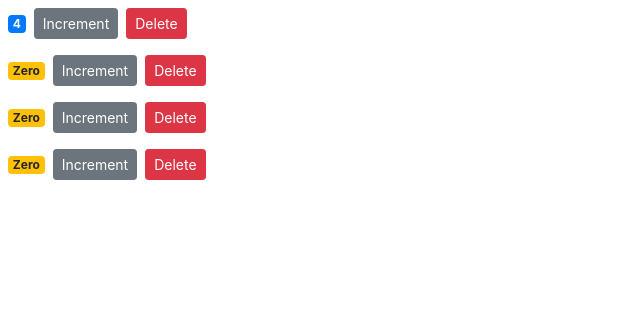
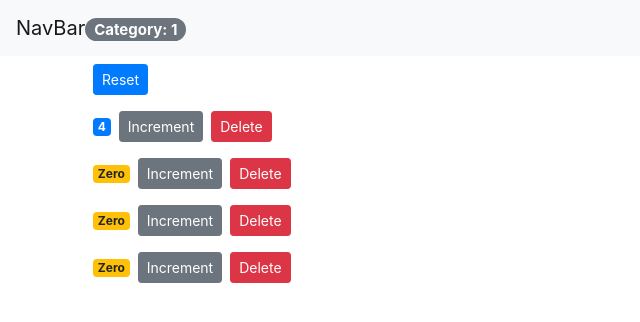
Before and after one commit to andrewguo24/react-shopping-cart, a React (Create React App) app: page / in a window 1280 px wide. Shown: the top 322 px of the page, without its empty margins (0-640 px from the left). Built offline with nearby package versions, Linux system fonts and the light colour scheme.

Commit message:
added navbar and category

```diff
--- a/src/App.js
+++ b/src/App.js
@@ -1,26 +1,61 @@
 import React, { Component } from "react";
-import logo from "./logo.svg";
 import "./App.css";
+import NavBar from "./components/navbar";
+import Counters from "./components/counters";
 
 class App extends Component {
+  state = {
+    counters: [
+      { name: "item 1", id: 1, value: 4 },
+      { name: "item 2", id: 2, value: 0 },
+      { name: "item 3", id: 3, value: 0 },
+      { name: "item 4", id: 4, value: 0 }
+    ]
+  };
+
+  handleDelete = counterId => {
+    // console.log("Event Handler Called", counterId);
+    const counters = this.state.counters.filter(
+      counter => counter.id !== counterId
+    );
+    this.setState({
+      counters
+    });
+  };
+
+  handleReset = () => {
+    const counters = this.state.counters.map(counter => {
+      counter.value = 0;
+      return counter;
+    });
+    this.setState({ counters });
+  };
+
+  handleIncrement = counter => {
+    // console.log(counter);
+    const counters = [...this.state.counters];
+    const index = counters.indexOf(counter);
+    counters[index] = { ...counter };
+    counters[index].value++;
+    this.setState({ counters });
+  };
   render() {
     return (
-      <div className="App">
-        <header className="App-header">
-          <img src={logo} className="App-logo" alt="logo" />
-          <p>
-            Edit <code>src/App.js</code> and save to reload.
-          </p>
-          <a
-            className="App-link"
-            href="https://reactjs.org"
-            target="_blank"
-            rel="noopener noreferrer"
-          >
-            Learn React
-          </a>
-        </header>
-      </div>
+      <React.Fragment>
+        <NavBar
+          totalCounters={
+            this.state.counters.filter(counter => counter.value > 0).length
+          }
+        />
+        <main className="container">
+          <Counters
+            counters={this.state.counters}
+            onReset={this.handleReset}
+            onIncrement={this.handleIncrement}
+            onDelete={this.handleDelete}
+          />
+        </main>
+      </React.Fragment>
     );
   }
 }
--- a/src/components/counter.jsx
+++ b/src/components/counter.jsx
@@ -37,31 +37,19 @@
 import React, { Component } from "react";
 
 class Counter extends Component {
-  state = {
-    value: this.props.value,
-    tags: ["tag1", "tag2", "tag3"]
-  };
-
-  handleIncrement = product => {
-    console.log(product);
-    this.setState({
-      value: this.state.value + 1
-    });
-  };
-
   render() {
-    console.log("Props", this.props.id);
+    // console.log("Props", this.props.id);
     return (
       <div>
         <span className={this.getBadgeClasses()}>{this.formatCount()}</span>
         <button
-          onClick={this.handleIncrement}
+          onClick={() => this.props.onIncrement(this.props.counter)}
           className="btn btn-secondary btn-sm"
         >
           Increment
         </button>
         <button
-          onClick={() => this.props.onDelete(this.props.id)}
+          onClick={() => this.props.onDelete(this.props.counter.id)}
           className="btn btn-danger btn-sm m-2"
         >
           Delete
@@ -72,12 +60,12 @@
 
   getBadgeClasses() {
     let classes = "badge m-2 badge-";
-    classes += this.state.value === 0 ? "warning" : "primary";
+    classes += this.props.counter.value === 0 ? "warning" : "primary";
     return classes;
   }
 
   formatCount() {
-    const { value: count } = this.state;
+    const { value: count } = this.props.counter;
     return count === 0 ? "Zero" : count;
   }
 }
--- a/src/components/counters.jsx
+++ b/src/components/counters.jsx
@@ -2,37 +2,55 @@
 import Counter from "./counter";
 
 export default class Counters extends Component {
-  state = {
-    counters: [
-      { id: 1, value: 4 },
-      { id: 2, value: 0 },
-      { id: 3, value: 0 },
-      { id: 4, value: 0 }
-    ]
-  };
+  //   state = {
+  //     counters: [
+  //       { name: "item 1", id: 1, value: 4 },
+  //       { name: "item 2", id: 2, value: 0 },
+  //       { name: "item 3", id: 3, value: 0 },
+  //       { name: "item 4", id: 4, value: 0 }
+  //     ]
+  //   };
 
-  handleIncrement = counter => {
-    console.log(counter);
-  };
+  //   handleDelete = counterId => {
+  //     // console.log("Event Handler Called", counterId);
+  //     const counters = this.state.counters.filter(
+  //       counter => counter.id !== counterId
+  //     );
+  //     this.setState({
+  //       counters
+  //     });
+  //   };
 
-  handleDelete = counterId => {
-    console.log("Event Handler Called", counterId);
-    const counters = this.state.counters.filter(
-      counter => counter.id !== counterId
-    );
-    this.setState({
-      counters
-    });
-  };
+  //   handleReset = () => {
+  //     const counters = this.state.counters.map(counter => {
+  //       counter.value = 0;
+  //       return counter;
+  //     });
+  //     this.setState({ counters });
+  //   };
+
+  //   handleIncrement = counter => {
+  //     // console.log(counter);
+  //     const counters = [...this.state.counters];
+  //     const index = counters.indexOf(counter);
+  //     counters[index] = { ...counter };
+  //     counters[index].value++;
+  //     this.setState({ counters });
+  //   };
+
   render() {
+    const { onReset, counters, onDelete, onIncrement } = this.props;
     return (
       <div>
-        {this.state.counters.map(counter => (
+        <button onClick={onReset} className="btn btn-primary btn-sm m-2">
+          Reset
+        </button>
+        {counters.map(counter => (
           <Counter
             key={counter.id}
-            onDelete={this.handleDelete}
-            value={counter.value}
-            id={counter.id}
+            onDelete={onDelete}
+            onIncrement={onIncrement}
+            counter={counter}
           />
         ))}
       </div>
--- /dev/null
+++ b/src/components/navbar.jsx
@@ -0,0 +1,33 @@
+import React from "react";
+
+//Stateless functional component
+
+const NavBar = ({ totalCounters }) => {
+  return (
+    <nav className="navbar navbar-light bg-light">
+      <a className="navbar-brand" href="#">
+        <span>NavBar</span>
+        <span className="badge badge-pill badge-secondary">
+          Category: {totalCounters}
+        </span>
+      </a>
+    </nav>
+  );
+};
+
+export default NavBar;
+
+// export default class NavBar extends Component {
+//   render() {
+//     return (
+//       <nav className="navbar navbar-light bg-light">
+//         <a className="navbar-brand" href="#">
+//           Navbar{" "}
+//           <span className="badge badge-pill badge-secondary">
+//             Category: {this.props.totalCounters}
+//           </span>
+//         </a>
+//       </nav>
+//     );
+//   }
+// }
--- a/src/index.js
+++ b/src/index.js
@@ -1,10 +1,10 @@
 import React from "react";
 import ReactDOM from "react-dom";
 import "./index.css";
-// import App from "./App";
+import App from "./App";
 import * as serviceWorker from "./serviceWorker";
 import "bootstrap/dist/css/bootstrap.css";
-import Counters from "./components/counters";
+// import Counters from "./components/counters";
 
-ReactDOM.render(<Counters />, document.getElementById("root"));
+ReactDOM.render(<App />, document.getElementById("root"));
 serviceWorker.unregister();
```
